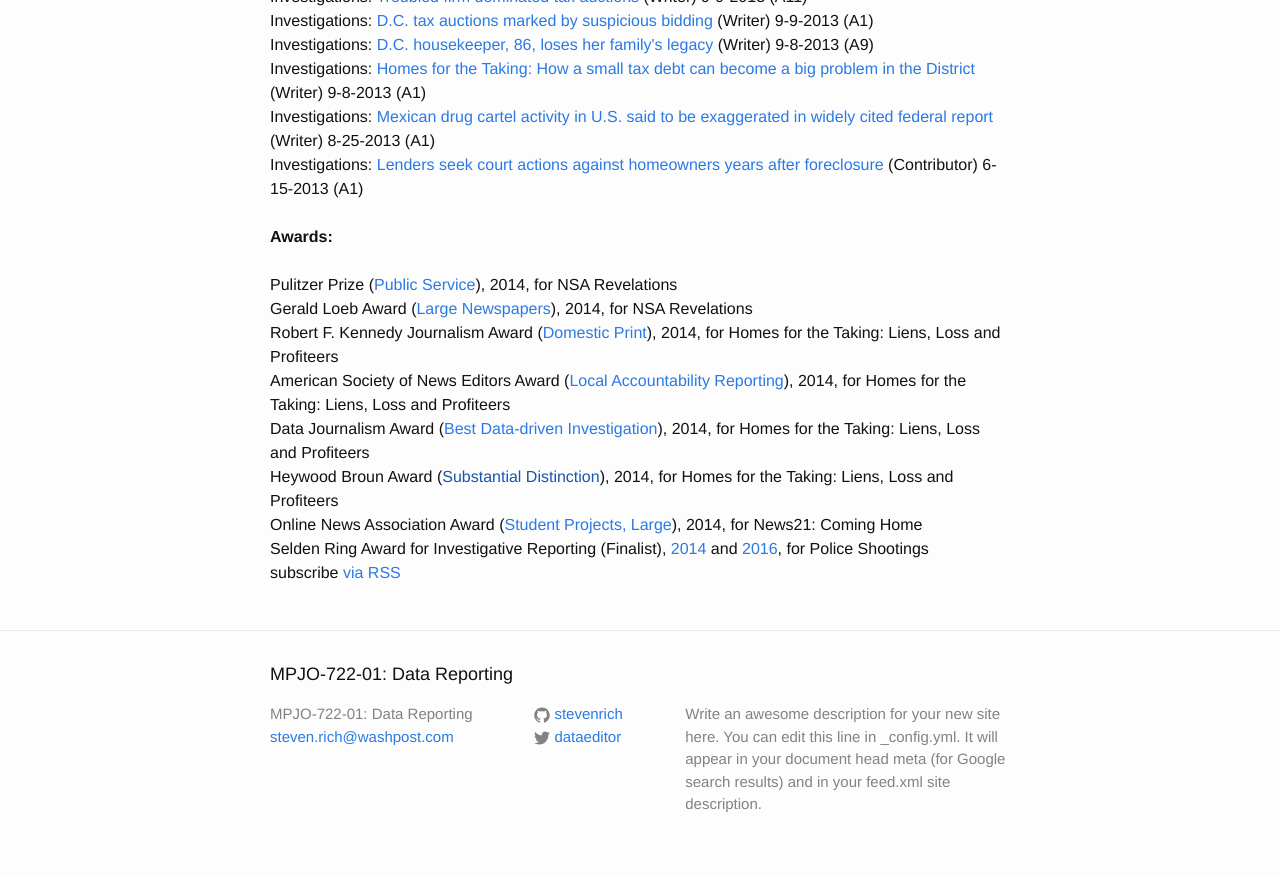
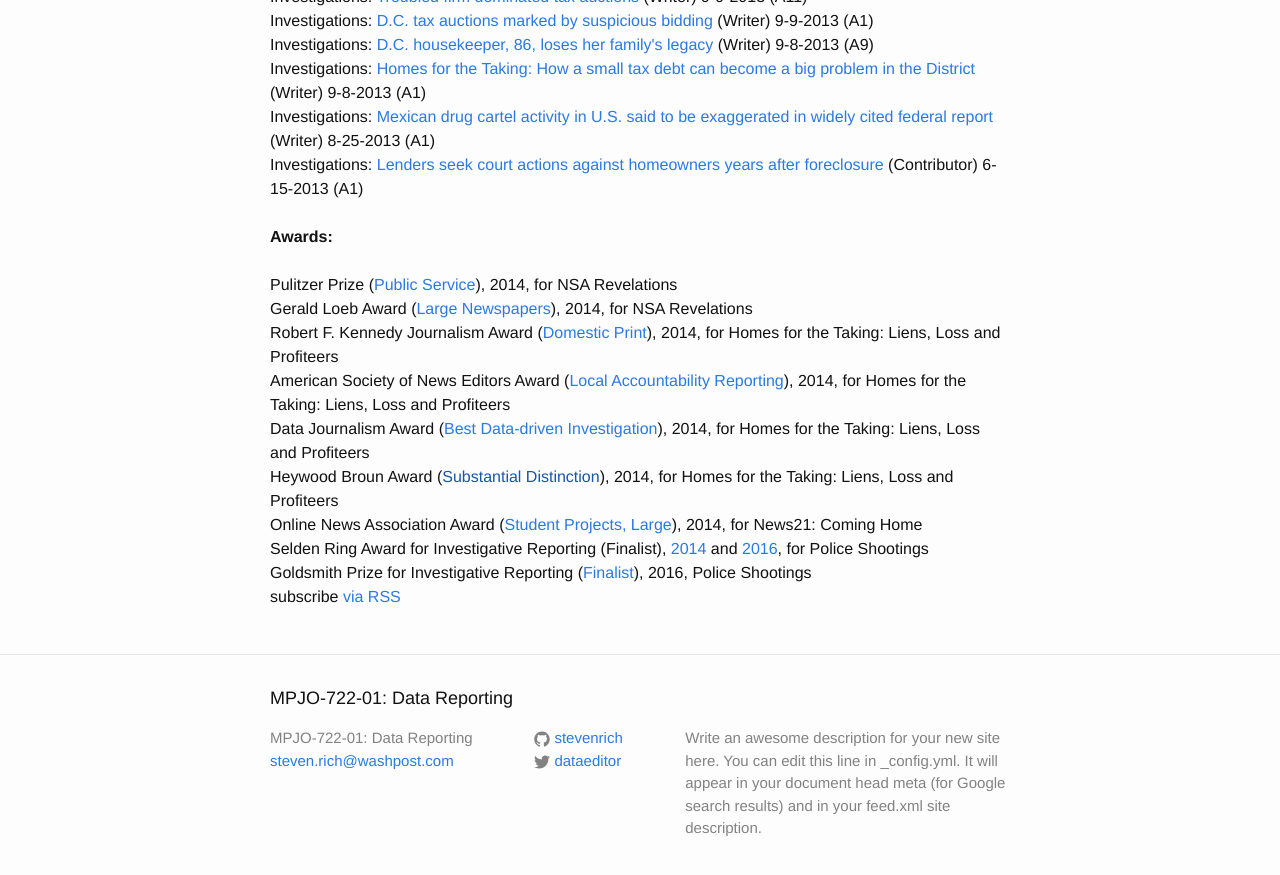
Before and after one commit to stevenrich-zz/stevenrich.github.io, a Jekyll site: the page built from clips.html, in a window 1280 px wide and 900 px high, scrolled down 3464 px. Shown: the top 875 px of the window. Built offline with Jekyll 4.4.1, drawn with Linux system fonts in a browser that asks for light colours.

Commit message:
Update clips.html

```diff
--- a/clips.html
+++ b/clips.html
@@ -112,6 +112,7 @@
   Heywood Broun Award (<a href="">Substantial Distinction</a>), 2014, for Homes for the Taking: Liens, Loss and Profiteers<br>
   Online News Association Award (<a href="http://journalists.org/awards/2014-awards/">Student Projects, Large</a>), 2014, for News21: Coming Home<br>
   Selden Ring Award for Investigative Reporting (Finalist), <a href="http://annenberg.usc.edu/news/around-usc-annenberg/milwaukee-journal-sentinel-team-wins-2014-usc-annenberg-selden-ring-award">2014</a> and <a href="http://annenberg.usc.edu/news/awards/%E2%80%9Cseafood-slaves%E2%80%9D-associated-press-wins-usc-annenberg%E2%80%99s-2016-selden-ring-award">2016</a>, for Police Shootings<br>
+  Goldsmith Prize for Investigative Reporting (<a href="http://shorensteincenter.org/goldsmith-awards-finalists-2016/">Finalist</a>), 2016, Police Shootings
 
   <p class="rss-subscribe">subscribe <a href="{{ "/feed.xml" | prepend: site.baseurl }}">via RSS</a></p>
 
```
